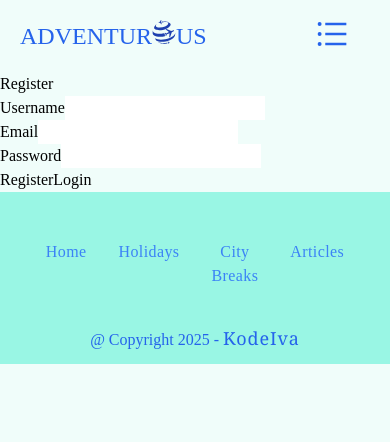
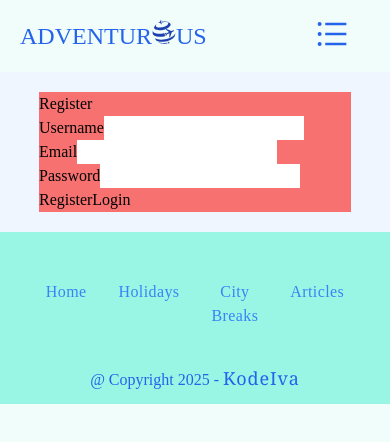
Before and after one commit to KodeIva/adventurous, a React (Create React App) app: page /signup in a window 390 px wide. Shown: the top 442 px of the page. Built offline with nearby package versions, Linux system fonts and the light colour scheme.

Commit message:
styles added to section and form- responsive display at the center od the page

```diff
--- a/src/pages/Signup.jsx
+++ b/src/pages/Signup.jsx
@@ -3,8 +3,8 @@ import { Link } from "react-router-dom"
 
 const Signup = () => {
   return (
-   <section>
-    <form method="POST">
+   <section className="flex justify-center bg-blue-50 w-full h-auto py-5">
+    <form method="POST" className="bg-red-400 w-[80%] md:w-[50%] lg:w-[30%]">
       <div>
         <h4>Register</h4>
         <div>
```
